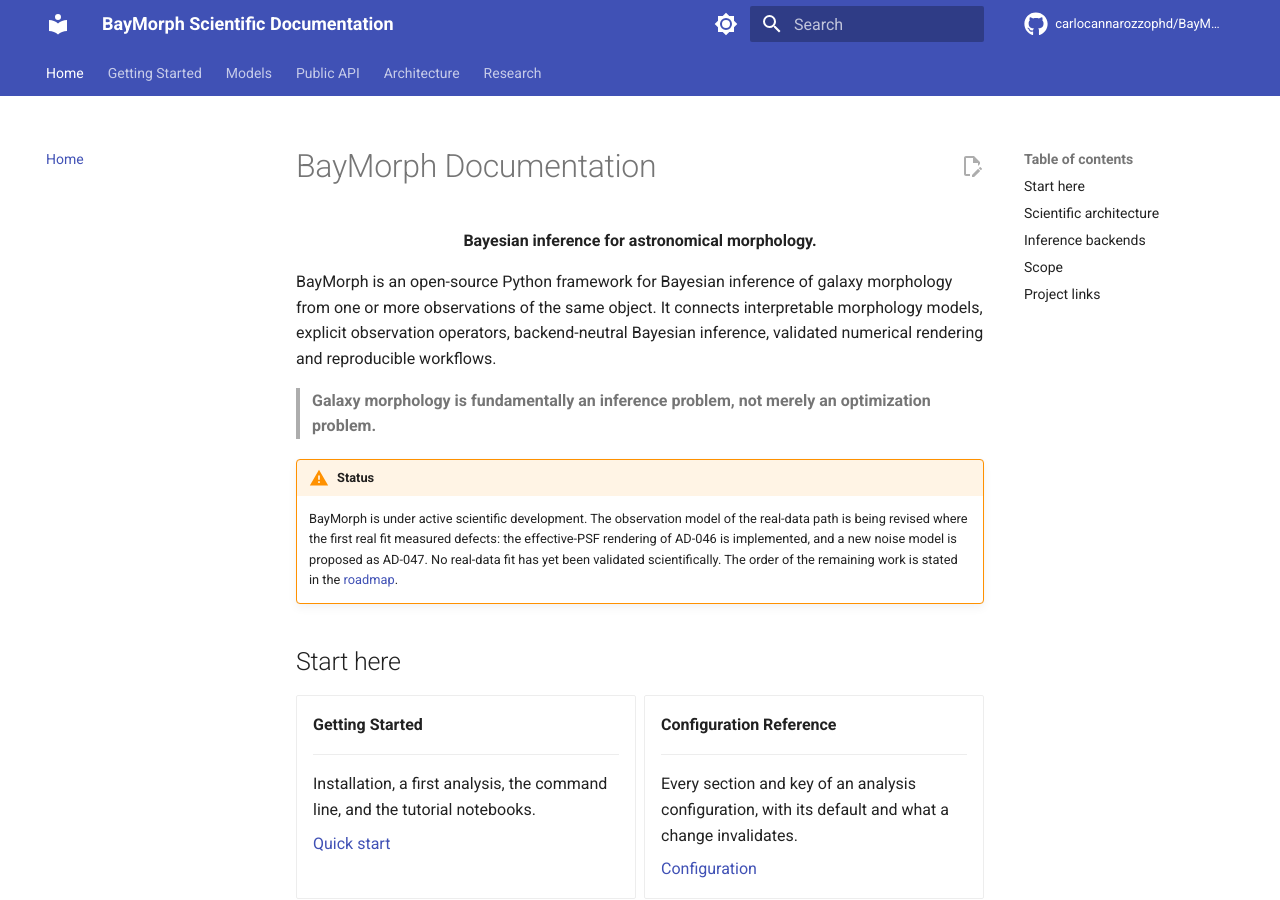
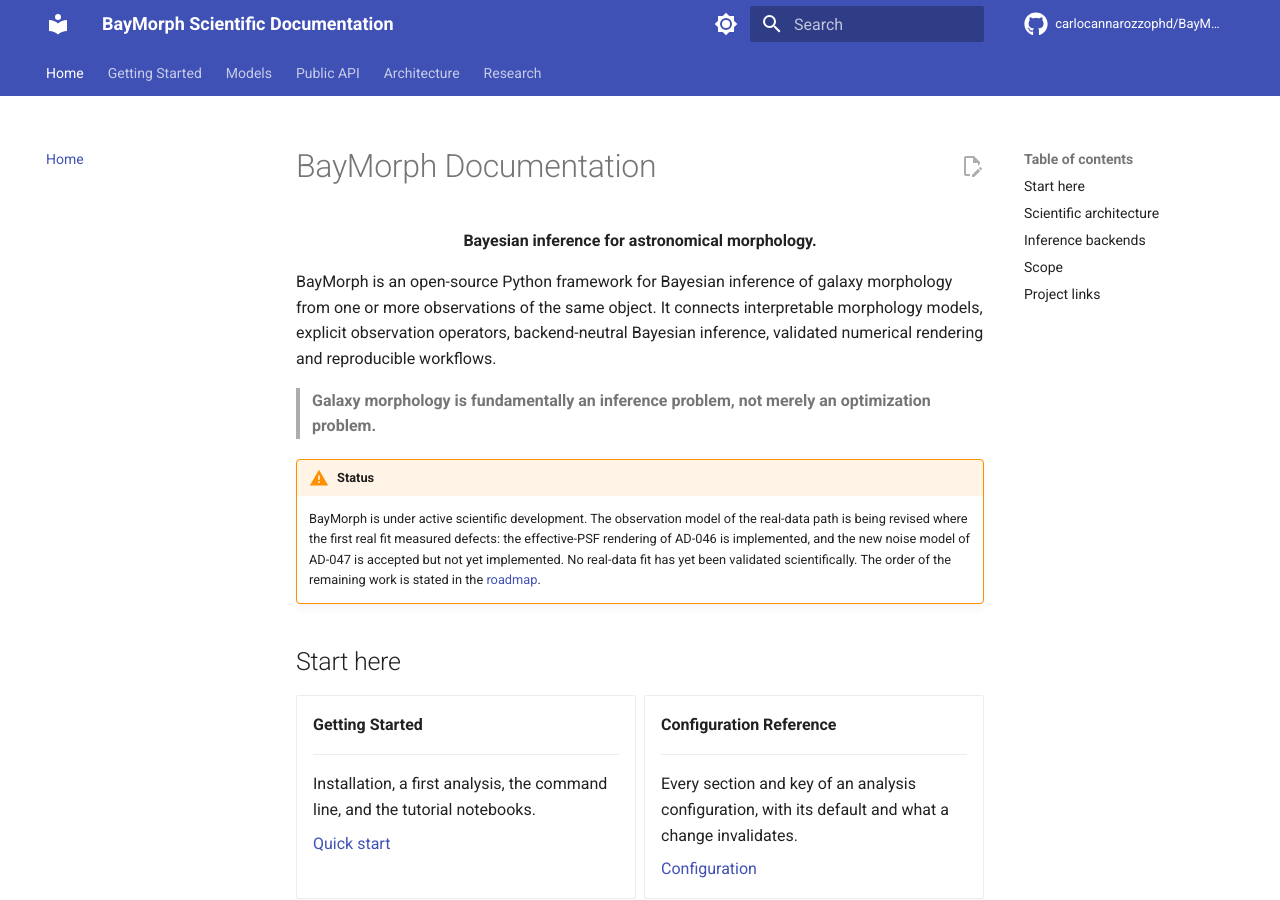
Before and after one commit to carlocannarozzophd/BayMorph, an MkDocs documentation site: the page built from docs/index.md, in a window 1280 px wide and 900 px high. Built offline with MkDocs 1.6.1 and Material for MkDocs 9.7.7, drawn with Linux system fonts in a browser that asks for light colours; comment, search, counter and statistics services are not loaded.

Commit message:
Record AD-047 on source variance and sky correlation in the noise model

```diff
--- a/docs/index.md
+++ b/docs/index.md
@@ -17,9 +17,9 @@ reproducible workflows.
 
     BayMorph is under active scientific development. The observation model
     of the real-data path is being revised where the first real fit measured
-    defects: the effective-PSF rendering of AD-046 is implemented, and a new
-    noise model is proposed as AD-047. No real-data fit has yet been
-    validated scientifically. The order of the remaining work is stated in
+    defects: the effective-PSF rendering of AD-046 is implemented, and the
+    new noise model of AD-047 is accepted but not yet implemented. No
+    real-data fit has yet been validated scientifically. The order of the remaining work is stated in
     the [roadmap](https://github.com/carlocannarozzophd/BayMorph/blob/main/ROADMAP.md).
 
 ## Start here
```
Also changed, not shown: CHANGELOG.md (+3 -3 lines), README.md (+5 -5 lines), docs/guide/CONFIGURATION.md (+1 -1 lines), docs/guide/PREPARATION_AND_PRODUCTS.md (+3 -3 lines), docs/guide/QUICK_START.md (+2 -2 lines), docs/models/SINGLE_SERSIC.md (+1 -1 lines).
